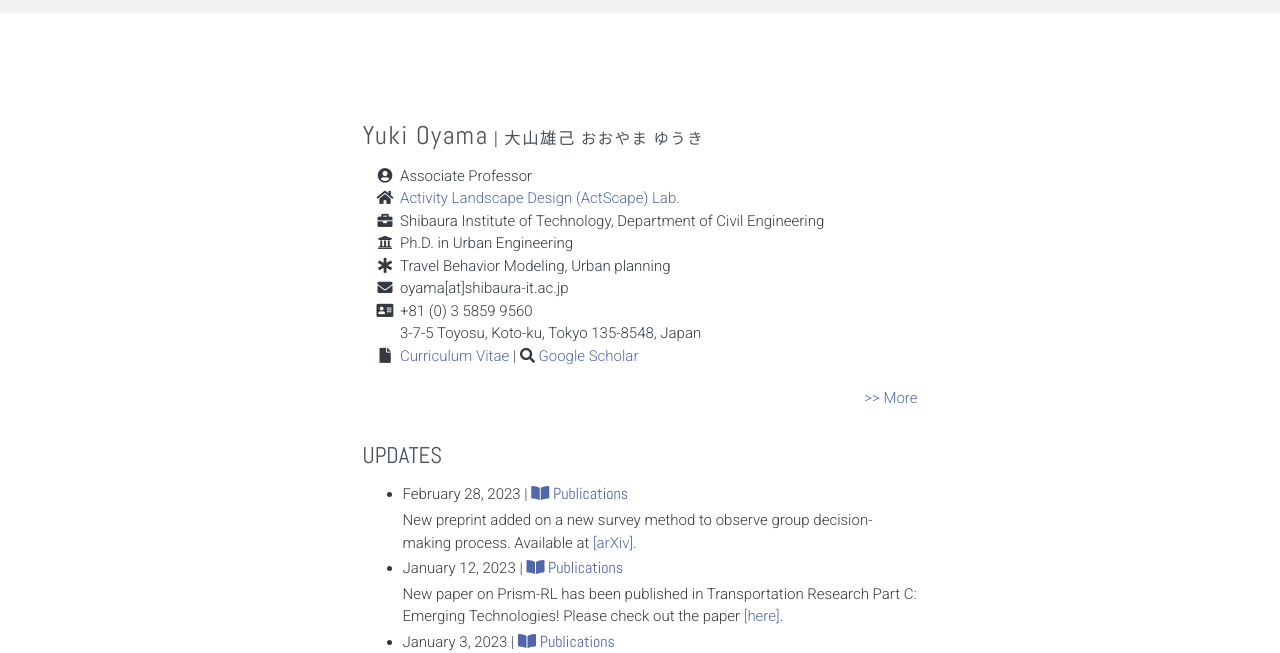
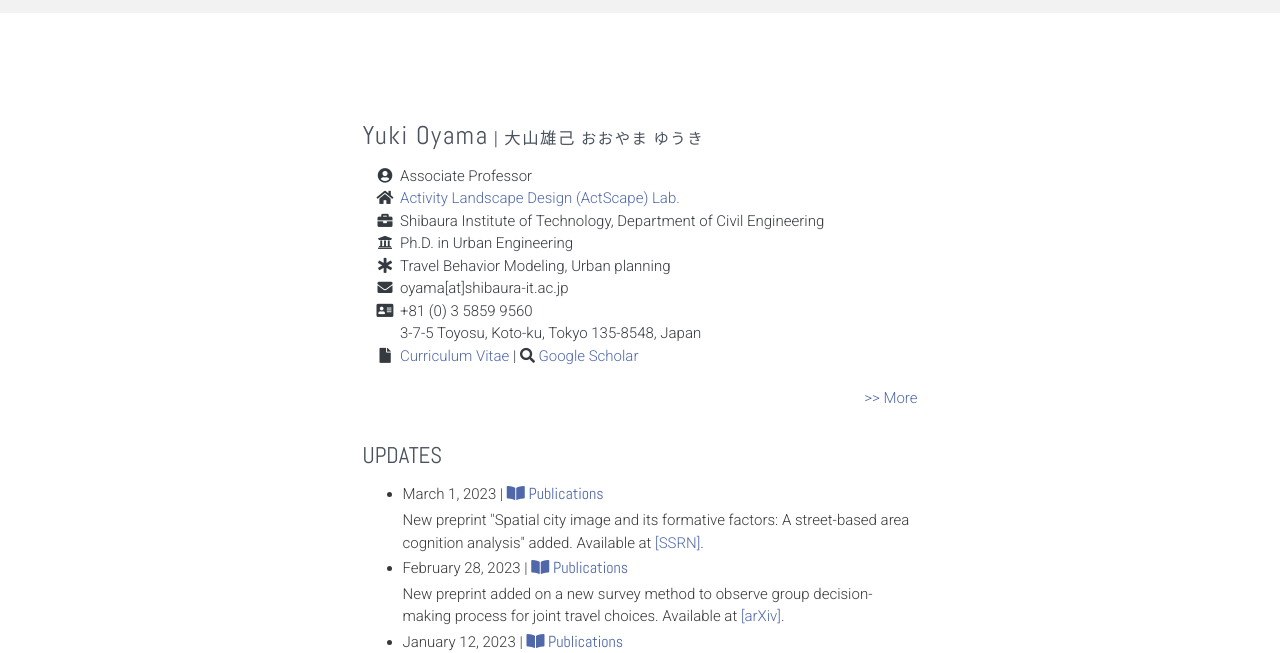
Before and after one commit to yuki-oyama/yuki-oyama.github.io, a plain HTML site: page index.html in a window 1280 px wide. Shown: the part 153-806 px from the top of the page. Drawn offline with Linux system fonts and the light colour scheme; files whose address does not match are found by name.

Commit message:
add SSRN news

```diff
--- a/index.html
+++ b/index.html
@@ -101,9 +101,15 @@
           <h3>UPDATES</h3>
           <ul class="black">
             <li>
+              March 1, 2023 |
+              <span class="tag"><a href="publications.html"><i class="fas fa-book-open"></i> Publications</a></span>
+              <br> New preprint "Spatial city image and its formative factors: A street-based area cognition analysis" added. Available at
+              <a href="https://ssrn.com/abstract=4374014" target="_blank">[SSRN]</a>.
+            </li>
+            <li>
               February 28, 2023 |
               <span class="tag"><a href="publications.html"><i class="fas fa-book-open"></i> Publications</a></span>
-              <br> New preprint added on a new survey method to observe group decision-making process. Available at
+              <br> New preprint added on a new survey method to observe group decision-making process for joint travel choices. Available at
               <a href="http://arxiv.org/abs/2302.13463" target="_blank">[arXiv]</a>.
             </li>
             <li>
```
Also changed, not shown: news.html (+7 -1 lines), 9 other files.
